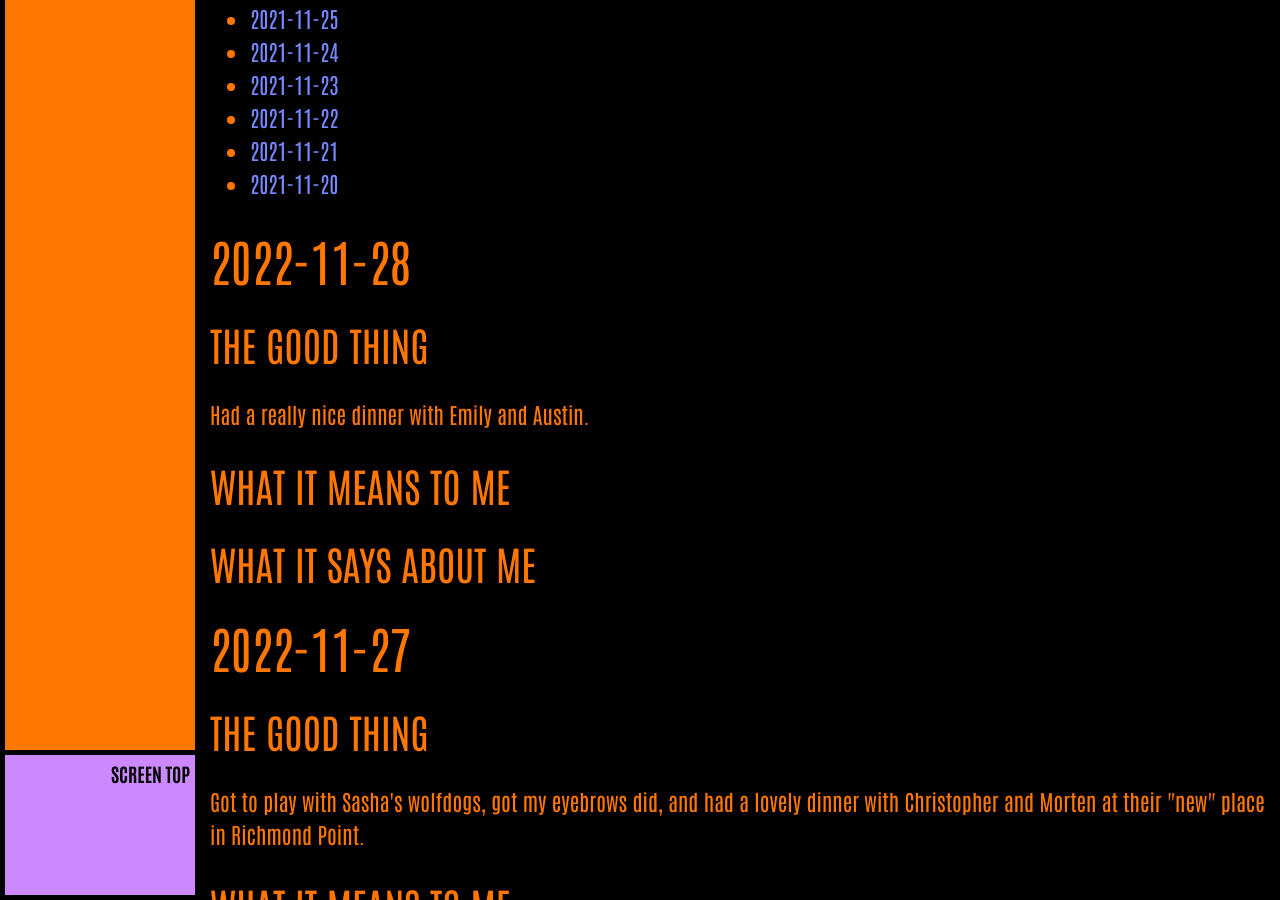
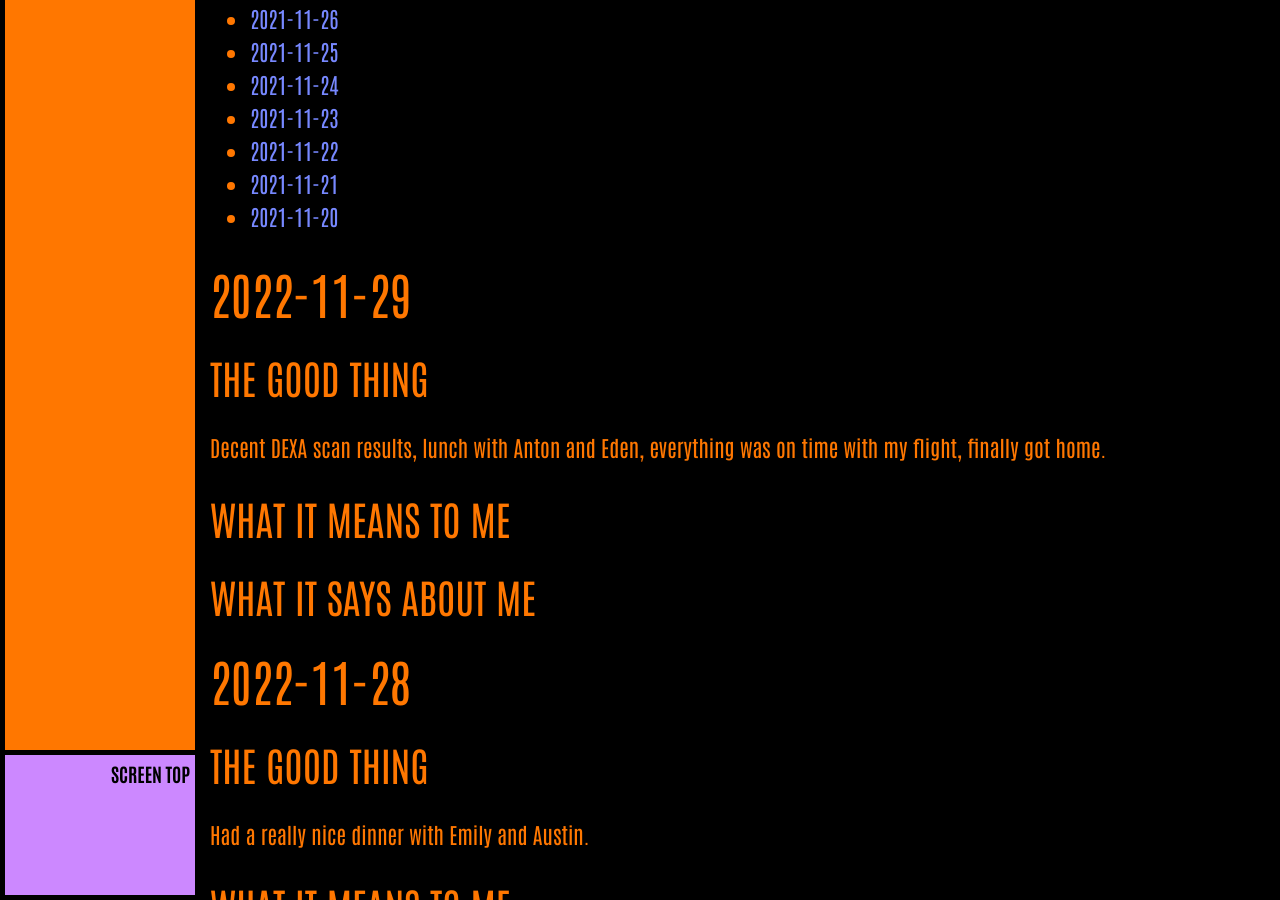
Before and after one commit to ArthurZey/arthurzey.github.io, a Jekyll site: the page built from _pages/one-good-thing.md, in a window 1280 px wide and 900 px high, scrolled down 7722 px. Built offline with Jekyll 4.4.1, drawn with Linux system fonts in a browser that asks for light colours.

Commit message:
added stub for 2022-11-29

```diff
--- a/_pages/one-good-thing.md
+++ b/_pages/one-good-thing.md
@@ -13,6 +13,15 @@
 {:toc}
 {::options toc_levels="2" /}
 
+## 2022-11-29
+### The Good Thing
+Decent DEXA scan results, lunch with Anton and Eden, everything was on time with my flight, finally got home.
+### What It Means to Me
+
+### What It Says about Me
+
+
+
 ## 2022-11-28
 ### The Good Thing
 Had a really nice dinner with Emily and Austin.
```
Also changed, not shown: other parts of _pages/one-good-thing.md (+1 -1 lines).
